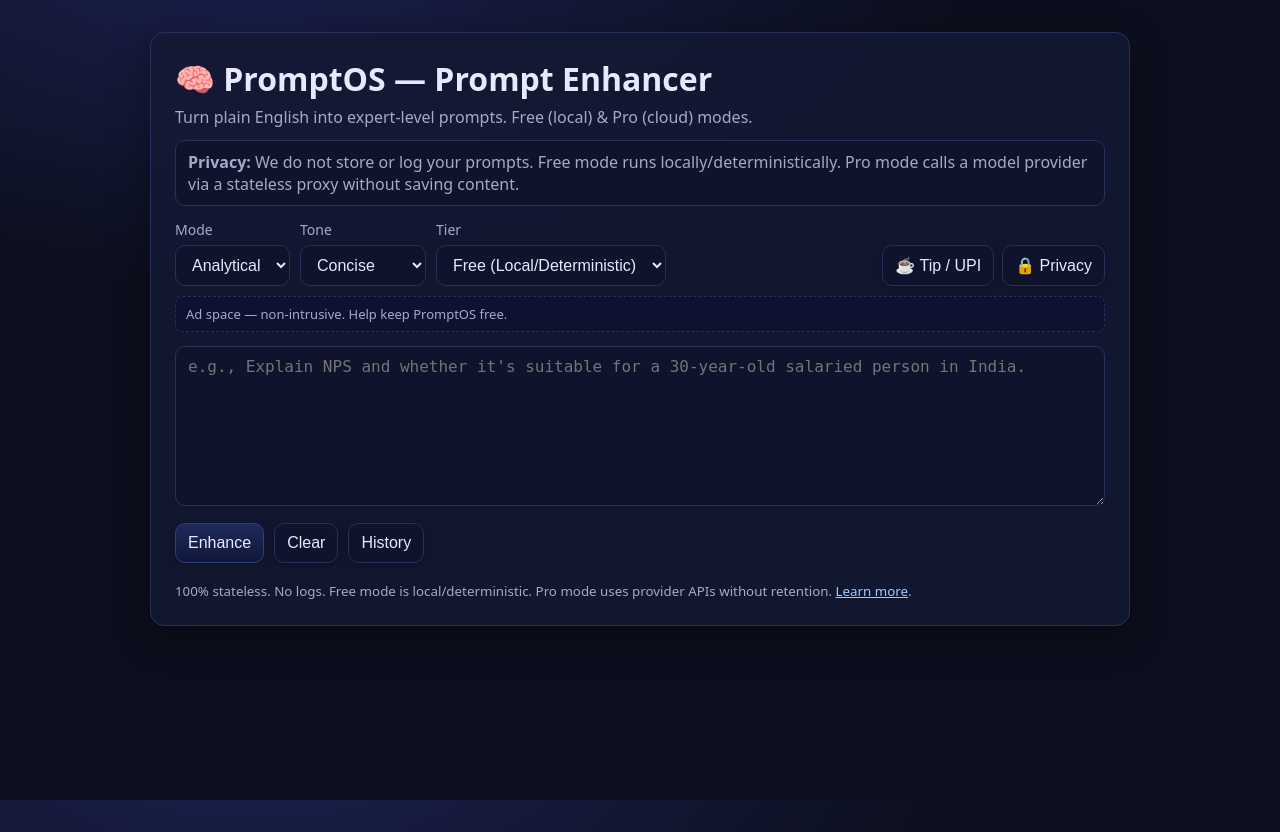
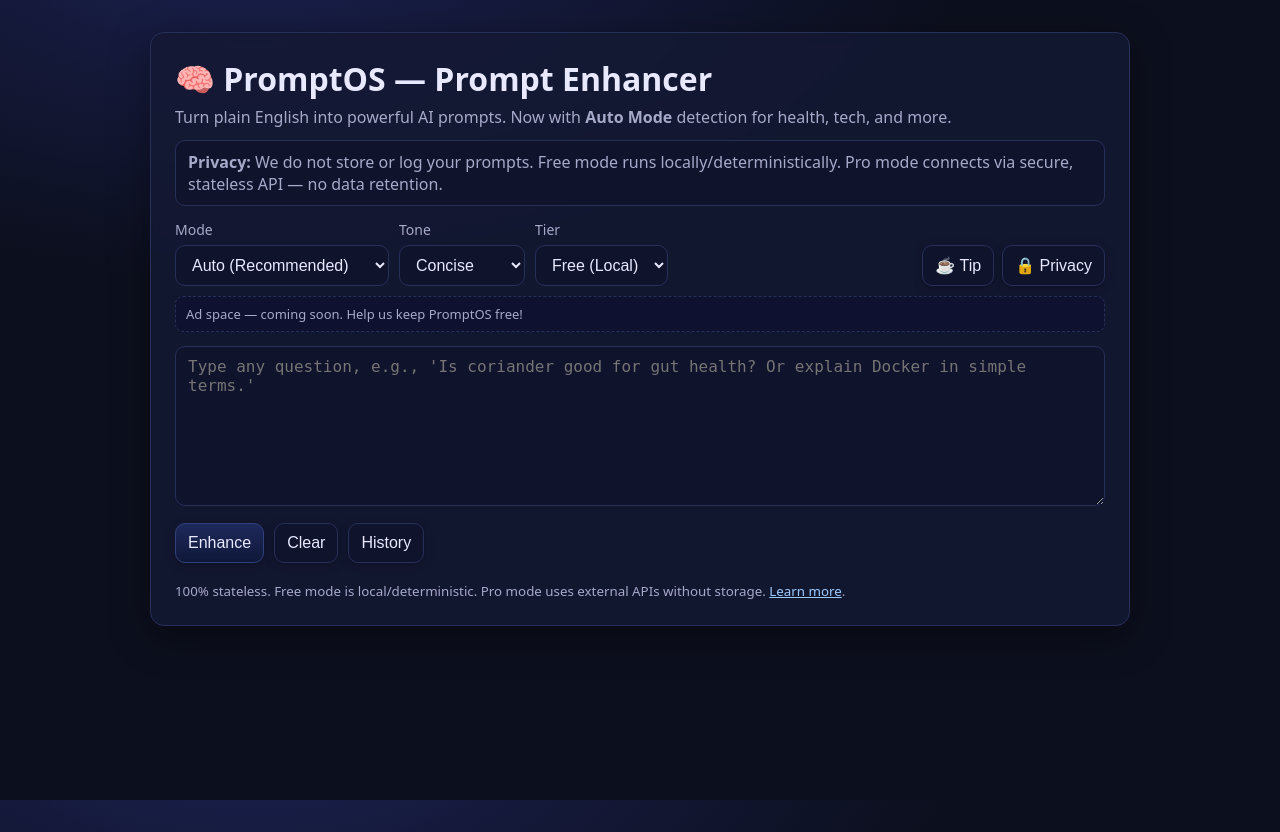
Before and after one commit to babubl/prompt-enhancer, a Flask app: page / in a window 1280 px wide. Run offline with Flask 3, Linux system fonts and the light colour scheme.

Commit message:
Update index.html

```diff
--- a/templates/index.html
+++ b/templates/index.html
@@ -3,19 +3,18 @@
 <head>
   <meta charset="utf-8"/>
   <meta name="viewport" content="width=device-width,initial-scale=1"/>
-  <title>PromptOS — Prompt Enhancer (V2)</title>
-  <meta name="description" content="Enhance plain-English questions into structured, high-signal prompts. Free and Pro modes. Privacy-first design."/>
+  <title>PromptOS — Prompt Enhancer (V2.1)</title>
+  <meta name="description" content="Enhance plain-English questions into expert-level AI prompts. Free and Pro modes. Privacy-first."/>
   <link rel="stylesheet" href="/static/style.css"/>
-  <!-- Optional analytics (Plausible). Uncomment after you have a domain. -->
-  <!-- <script defer data-domain="your-domain.com" src="https://plausible.io/js/script.js"></script> -->
 </head>
 <body>
   <main class="container">
     <header class="header">
       <h1>🧠 PromptOS — Prompt Enhancer</h1>
-      <p class="sub">Turn plain English into expert-level prompts. Free (local) & Pro (cloud) modes.</p>
+      <p class="sub">Turn plain English into powerful AI prompts. Now with <b>Auto Mode</b> detection for health, tech, and more.</p>
       <div class="note" id="privacyBanner">
-        <strong>Privacy:</strong> We do not store or log your prompts. Free mode runs locally/deterministically. Pro mode calls a model provider via a stateless proxy without saving content.
+        <strong>Privacy:</strong> We do not store or log your prompts. Free mode runs locally/deterministically.
+        Pro mode connects via secure, stateless API — no data retention.
       </div>
     </header>
 
@@ -24,9 +23,11 @@
         <label class="field">
           <span>Mode</span>
           <select id="mode">
-            <option value="analytical">Analytical</option>
-            <option value="technical">Technical</option>
-            <option value="creative">Creative</option>
+            <option value="auto" selected>Auto (Recommended)</option>
+            <option value="analytical">Analytical (General)</option>
+            <option value="technical">Technical (Engineering)</option>
+            <option value="creative">Creative (Writing)</option>
+            <option value="health">Health & Nutrition</option>
           </select>
         </label>
         <label class="field">
@@ -42,24 +43,25 @@
         <label class="field">
           <span>Tier</span>
           <select id="tier">
-            <option value="free">Free (Local/Deterministic)</option>
-            <option value="pro">Pro (Cloud LLM)</option>
+            <option value="free">Free (Local)</option>
+            <option value="pro">Pro (Cloud)</option>
           </select>
         </label>
       </div>
       <div class="right">
-        <button id="tip" class="ghost">☕ Tip / UPI</button>
+        <button id="tip" class="ghost">☕ Tip</button>
         <button id="privacy" class="ghost">🔒 Privacy</button>
       </div>
     </section>
 
+    <div id="detectedHint" class="muted" style="margin-bottom:10px; font-size:13px;"></div>
+
     <aside class="ad-slot" id="ad-slot">
-      <!-- Replace with AdSense/affiliate when ready -->
-      <span>Ad space — non-intrusive. Help keep PromptOS free.</span>
+      <span>Ad space — coming soon. Help us keep PromptOS free!</span>
     </aside>
 
     <section class="editor">
-      <textarea id="input" placeholder="e.g., Explain NPS and whether it's suitable for a 30-year-old salaried person in India."></textarea>
+      <textarea id="input" placeholder="Type any question, e.g., 'Is coriander good for gut health? Or explain Docker in simple terms.'"></textarea>
       <div class="row">
         <button id="enhance">Enhance</button>
         <button id="clear" class="ghost">Clear</button>
@@ -91,7 +93,8 @@
 
     <footer class="footer">
       <small>
-        100% stateless. No logs. Free mode is local/deterministic. Pro mode uses provider APIs without retention. <a href="#" id="privacyLink">Learn more</a>.
+        100% stateless. Free mode is local/deterministic. Pro mode uses external APIs without storage.
+        <a href="#" id="privacyLink">Learn more</a>.
       </small>
     </footer>
   </main>
@@ -99,22 +102,26 @@
   <!-- Privacy Modal -->
   <dialog id="privacyModal">
     <h3>Privacy & Trust</h3>
-    <p>We do not store, log, or retrain on your prompts. Free mode runs locally/deterministically. Pro mode calls a third-party LLM provider (e.g., via OpenRouter) through a stateless proxy; we do not persist your content.</p>
+    <p>
+      PromptOS does not store or retain your prompts.
+      The <b>Free mode</b> runs locally and deterministically.
+      The <b>Pro mode</b> uses secure third-party LLMs through a stateless proxy, with no data saved.
+    </p>
     <ul>
-      <li>No cookies. No tracking by default.</li>
-      <li>No server-side prompt storage.</li>
-      <li>You may inspect our open-source code.</li>
+      <li>No cookies or trackers.</li>
+      <li>No server-side logging.</li>
+      <li>Source code open for review.</li>
     </ul>
     <button id="closePrivacy">Close</button>
   </dialog>
 
   <!-- Tip Modal -->
   <dialog id="tipModal">
-    <h3>Support PromptOS</h3>
-    <p>If this saved you time, consider a coffee ☕ — funds our private, on-device model development.</p>
+    <h3>Support PromptOS ☕</h3>
+    <p>Enjoy using this? Buy us a coffee — funds go toward local model development!</p>
     <ul>
-      <li>UPI: <code>babu@upi</code> (replace with your UPI)</li>
-      <li>Razorpay/Stripe: <a href="#" target="_blank" rel="noopener">https://pay.example.com/buy-coffee</a></li>
+      <li>UPI: <code>babu@upi</code></li>
+      <li>Payment link: <a href="https://pay.example.com/buy-coffee" target="_blank" rel="noopener">pay.example.com/buy-coffee</a></li>
     </ul>
     <button id="closeTip">Close</button>
   </dialog>
@@ -122,9 +129,12 @@
   <script>
     const $ = (id) => document.getElementById(id);
 
-    const HIST_KEY = "promptos.history.v2";
-    function loadHistory(){ try{return JSON.parse(localStorage.getItem(HIST_KEY)||"[]")}catch{return []} }
-    function saveHistory(entry){ const h=loadHistory(); h.unshift({...entry,ts:Date.now()}); localStorage.setItem(HIST_KEY, JSON.stringify(h.slice(0,200))); }
+    const HIST_KEY = "promptos.history.v21";
+    function loadHistory() { try { return JSON.parse(localStorage.getItem(HIST_KEY)||"[]"); } catch { return []; } }
+    function saveHistory(entry) {
+      const h = loadHistory(); h.unshift({...entry,ts:Date.now()});
+      localStorage.setItem(HIST_KEY, JSON.stringify(h.slice(0,200)));
+    }
     function renderHistory(){
       const list = $("historyList"); list.innerHTML = "";
       const hist = loadHistory();
@@ -140,13 +150,13 @@
             <button data-action="copy">Copy Result</button>
             <span class="muted" style="margin-left:auto">${when}</span>
           </div>
-          <pre>${escapeHtml(item.enhanced).slice(0,1200)}${item.enhanced.length>1200?"…":""}</pre>
+          <pre>${escapeHtml(item.enhanced).slice(0,1000)}${item.enhanced.length>1000?"…":""}</pre>
         `;
         li.querySelector('[data-action="restore"]').onclick = () => {
-          $("input").value = item.input; $("mode").value=item.mode; $("tone").value=item.tone; $("tier").value=item.tier;
+          $("input").value=item.input; $("mode").value=item.mode; $("tone").value=item.tone; $("tier").value=item.tier;
           window.scrollTo({top:0,behavior:"smooth"});
         };
-        li.querySelector('[data-action="copy"]').onclick = async () => {
+        li.querySelector('[data-action="copy"]').onclick = async ()=>{
           await navigator.clipboard.writeText(item.enhanced); alert("Copied enhanced prompt from history.");
         };
         list.appendChild(li);
@@ -166,10 +176,12 @@
     $("clear").onclick = ()=>{
       $("input").value=""; $("results").classList.add("hidden");
       $("enhanced").textContent=""; $("improvements").innerHTML=""; $("modelUsed").textContent="";
+      $("detectedHint").textContent="";
     };
 
     $("copyEnhanced").onclick = async ()=>{
-      const t = $("enhanced").textContent||""; await navigator.clipboard.writeText(t); alert("Enhanced prompt copied!");
+      const t = $("enhanced").textContent||""; await navigator.clipboard.writeText(t);
+      alert("Enhanced prompt copied!");
     };
 
     $("downloadJSON").onclick = ()=>{
@@ -180,7 +192,8 @@
         generated_at: new Date().toISOString()
       };
       const url = URL.createObjectURL(new Blob([JSON.stringify(payload,null,2)],{type:"application/json"}));
-      const a=document.createElement("a"); a.href=url; a.download="promptos-enhancement.json"; document.body.appendChild(a); a.click(); URL.revokeObjectURL(url); a.remove();
+      const a=document.createElement("a"); a.href=url; a.download="promptos-enhancement.json";
+      document.body.appendChild(a); a.click(); URL.revokeObjectURL(url); a.remove();
     };
 
     $("enhance").onclick = async ()=>{
@@ -189,9 +202,11 @@
       const tone = $("tone").value;
       const tier = $("tier").value;
 
-      if(!input){ alert("Please enter a prompt first."); return; }
+      if(!input){ alert("Please enter a question first."); return; }
 
       $("enhance").disabled=true; $("enhance").innerText="Enhancing…";
+      $("detectedHint").textContent="";
+
       try{
         const res = await fetch("/enhance", {
           method:"POST",
@@ -204,9 +219,15 @@
         $("results").classList.remove("hidden");
         $("enhanced").textContent = data.enhanced || "(no result)";
         $("modelUsed").textContent = `Model used: ${data.model_used || "unknown"}${data.note ? " — "+data.note : ""}`;
-
-        const list = $("improvements"); list.innerHTML="";
-        (data.improvements || []).forEach(it=>{ const li=document.createElement("li"); li.textContent = it; list.appendChild(li); });
+        if(data.improvements){
+          $("improvements").innerHTML = "";
+          data.improvements.forEach(it=>{
+            const li=document.createElement("li"); li.textContent=it; $("improvements").appendChild(li);
+          });
+        }
+        // Show hint for inferred domain (from improvements)
+        const modeDetected = (data.improvements || []).find(i => i.toLowerCase().includes("mode preset applied"));
+        if(modeDetected){ $("detectedHint").textContent = "🧩 " + modeDetected; }
 
         saveHistory({ input, mode, tone, tier, enhanced: data.enhanced });
       }catch(err){
```
